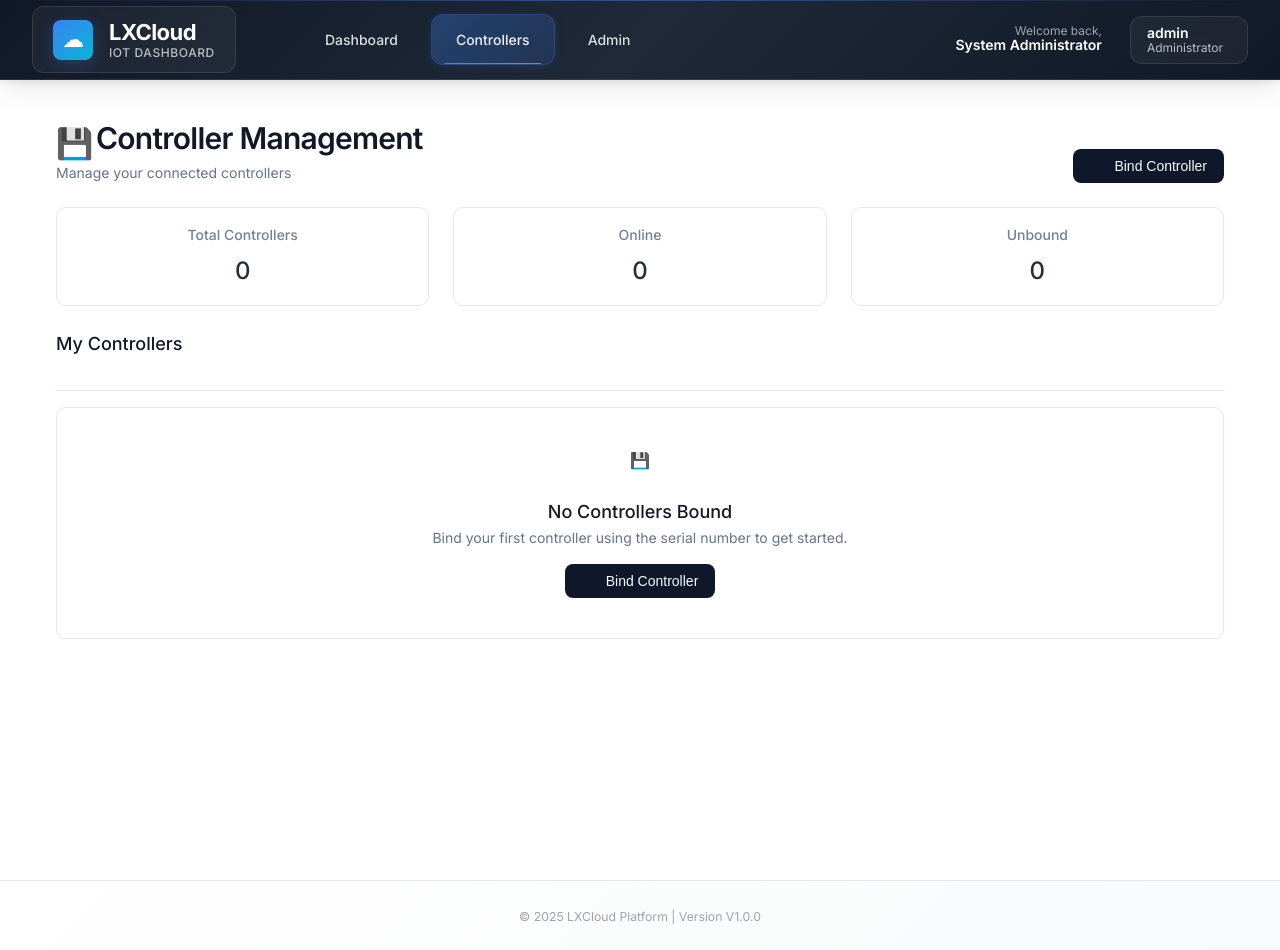
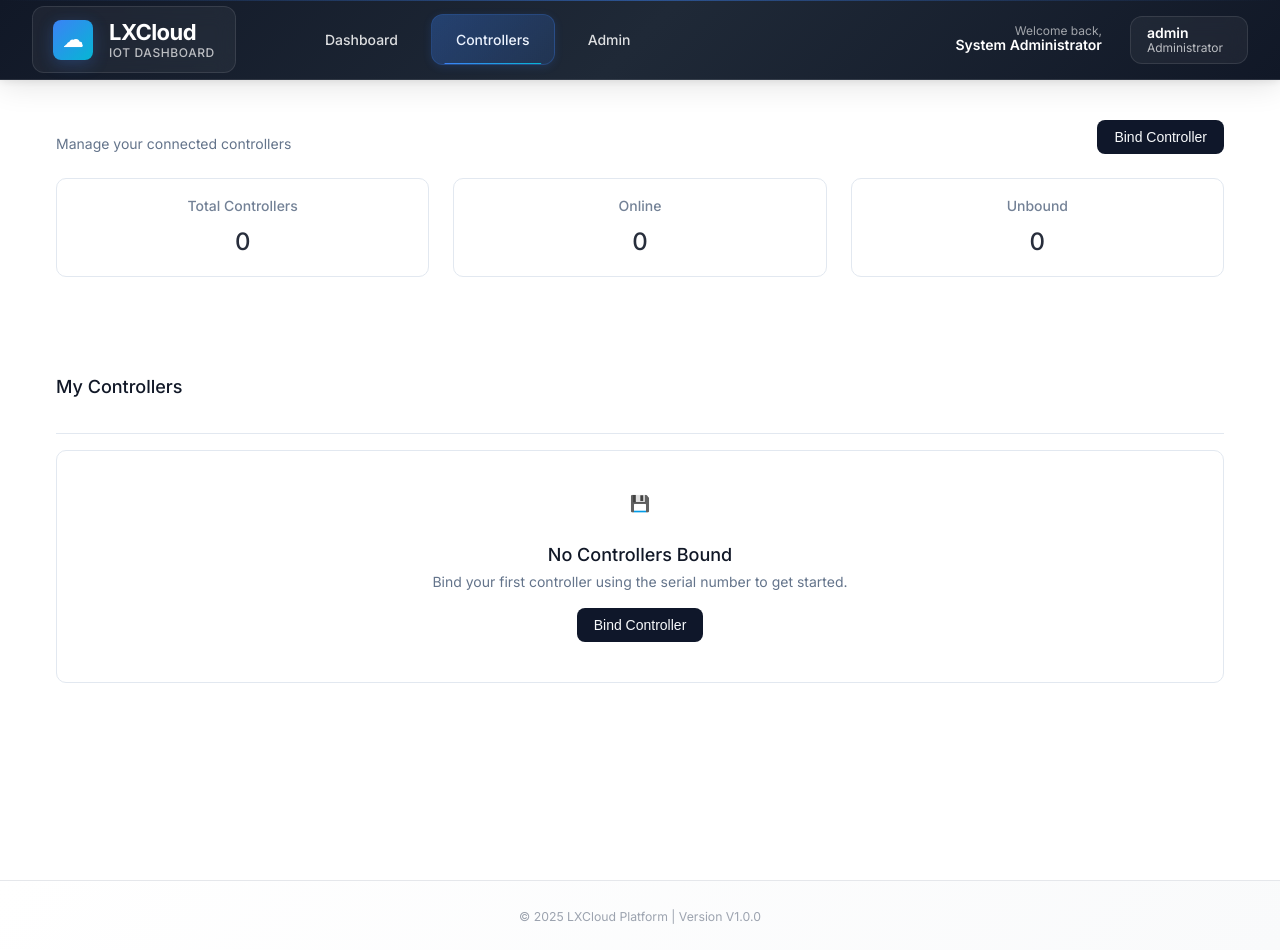
Before and after one commit to JeffMolenaar/LXCloud_2025, a Flask app: page /controllers/ in a window 1280 px wide. Run offline with Flask 3, Linux system fonts and the light colour scheme; a user stored in the database is signed in; data comes from the database, SQL or seed files in the repository; data that the repository does not hold is empty; some libraries are stand-ins or nearby versions.

Commit message:
Update index.html
Finalize U.I. template

```diff
--- a/templates/controllers/index.html
+++ b/templates/controllers/index.html
@@ -479,12 +479,11 @@
         <!-- Header -->
         <header class="page-header-modern">
             <div>
-                <h1><i class="fas fa-microchip icon-lg text-muted" aria-hidden="true"></i>Controller Management</h1>
                 <p>Manage your connected controllers</p>
             </div>
             <div class="d-flex gap-2">
                 <button class="btn-modern btn-primary" data-bs-toggle="modal" data-bs-target="#bindControllerModal">
-                    <i class="fas fa-plus icon-sm"></i>Bind Controller
+                    Bind Controller
                 </button>
             </div>
         </header>
@@ -507,7 +506,7 @@
 
         <!-- Admin: Unbound Controllers -->
         {% if current_user.is_admin and unbound_controllers %}
-        <section class="mb-6" aria-labelledby="unbound-title">
+        <section class="mb-6" aria-labelledby="unbound-title" style="margin-top: 6rem;">
             <div class="d-flex justify-content-between align-items-center">
                 <h2 id="unbound-title" class="text-lg font-medium">Unbound Controllers</h2>
             </div>
@@ -555,7 +554,7 @@
         {% endif %}
 
         <!-- My Controllers -->
-        <section class="mb-6" aria-labelledby="my-controllers-title">
+        <section class="mb-6" aria-labelledby="my-controllers-title" style="margin-top: 6rem;">
             <div class="d-flex justify-content-between align-items-center">
                 <h2 id="my-controllers-title" class="text-lg font-medium">My Controllers</h2>
             </div>
@@ -633,7 +632,7 @@
                     <p>Bind your first controller using the serial number to get started.</p>
                     <div class="mt-4">
                         <button class="btn-modern btn-primary" data-bs-toggle="modal" data-bs-target="#bindControllerModal">
-                            <i class="fas fa-plus icon-sm"></i>Bind Controller
+                            Bind Controller
                         </button>
                     </div>
                 </div>
@@ -666,7 +665,7 @@
             <div class="modal-footer">
                 <button type="button" class="btn-modern btn-outline" data-bs-dismiss="modal">Cancel</button>
                 <button type="submit" form="bindControllerForm" class="btn-modern btn-primary">
-                    <i class="fas fa-link icon-sm"></i>Bind Controller
+                    Bind Controller
                 </button>
             </div>
         </div>
```
